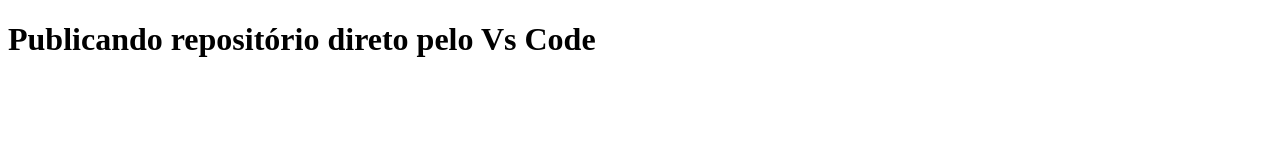
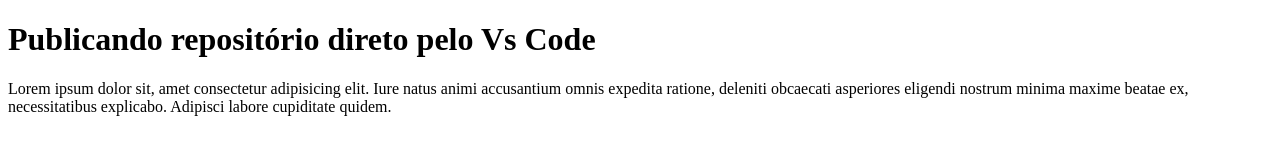
Before and after one commit to guilhermeprogrammer0/teste-vscode-4, a plain HTML site: page index.html in a window 1280 px wide. Drawn offline with Linux system fonts and the light colour scheme.

```diff
--- a/index.html
+++ b/index.html
@@ -7,6 +7,7 @@
 </head>
 <body>
         <h1>Publicando repositório direto pelo Vs Code</h1>
+        <p>Lorem ipsum dolor sit, amet consectetur adipisicing elit. Iure natus animi accusantium omnis expedita ratione, deleniti obcaecati asperiores eligendi nostrum minima maxime beatae ex, necessitatibus explicabo. Adipisci labore cupiditate quidem.</p>
 
 
 
```
